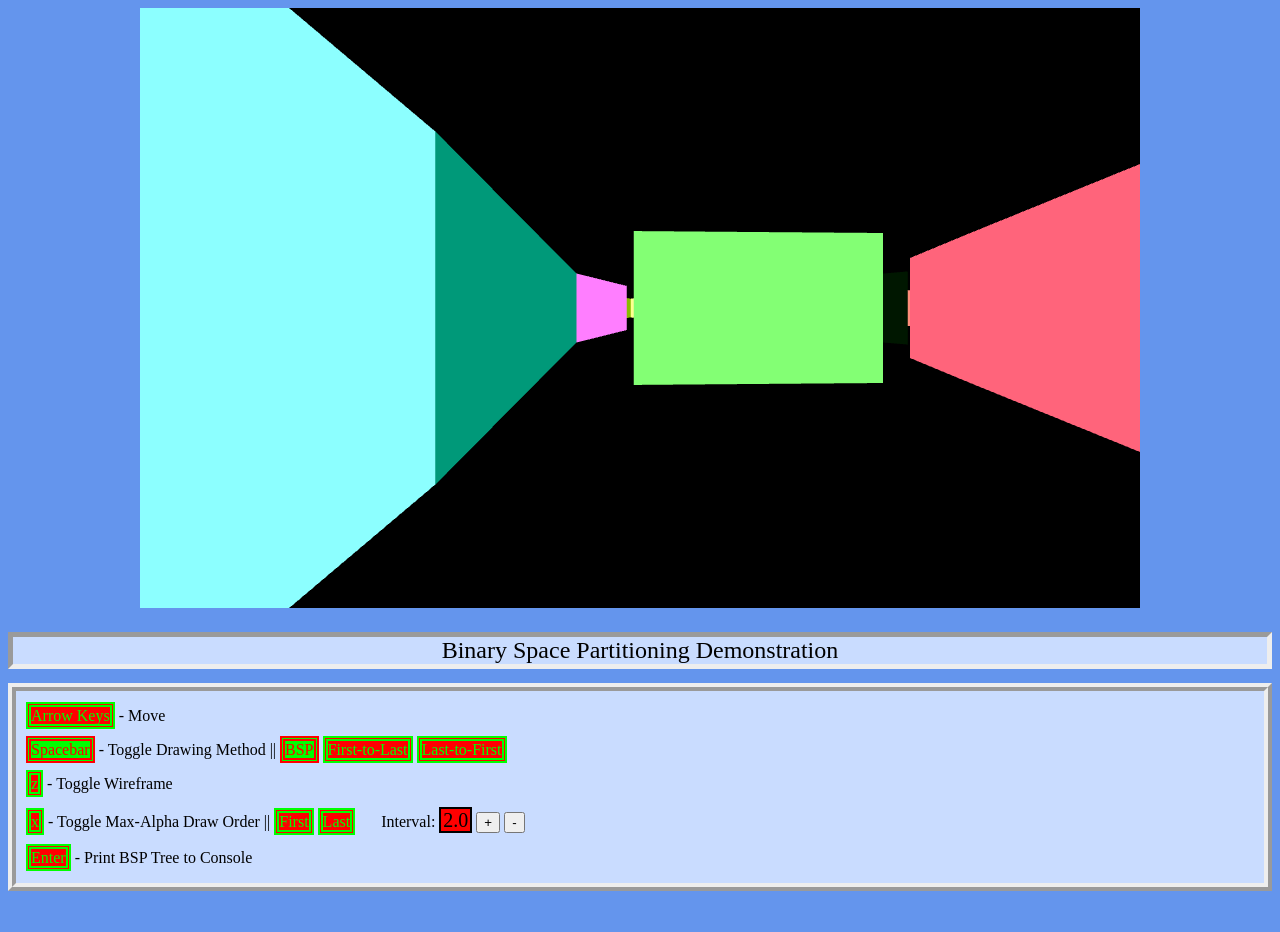
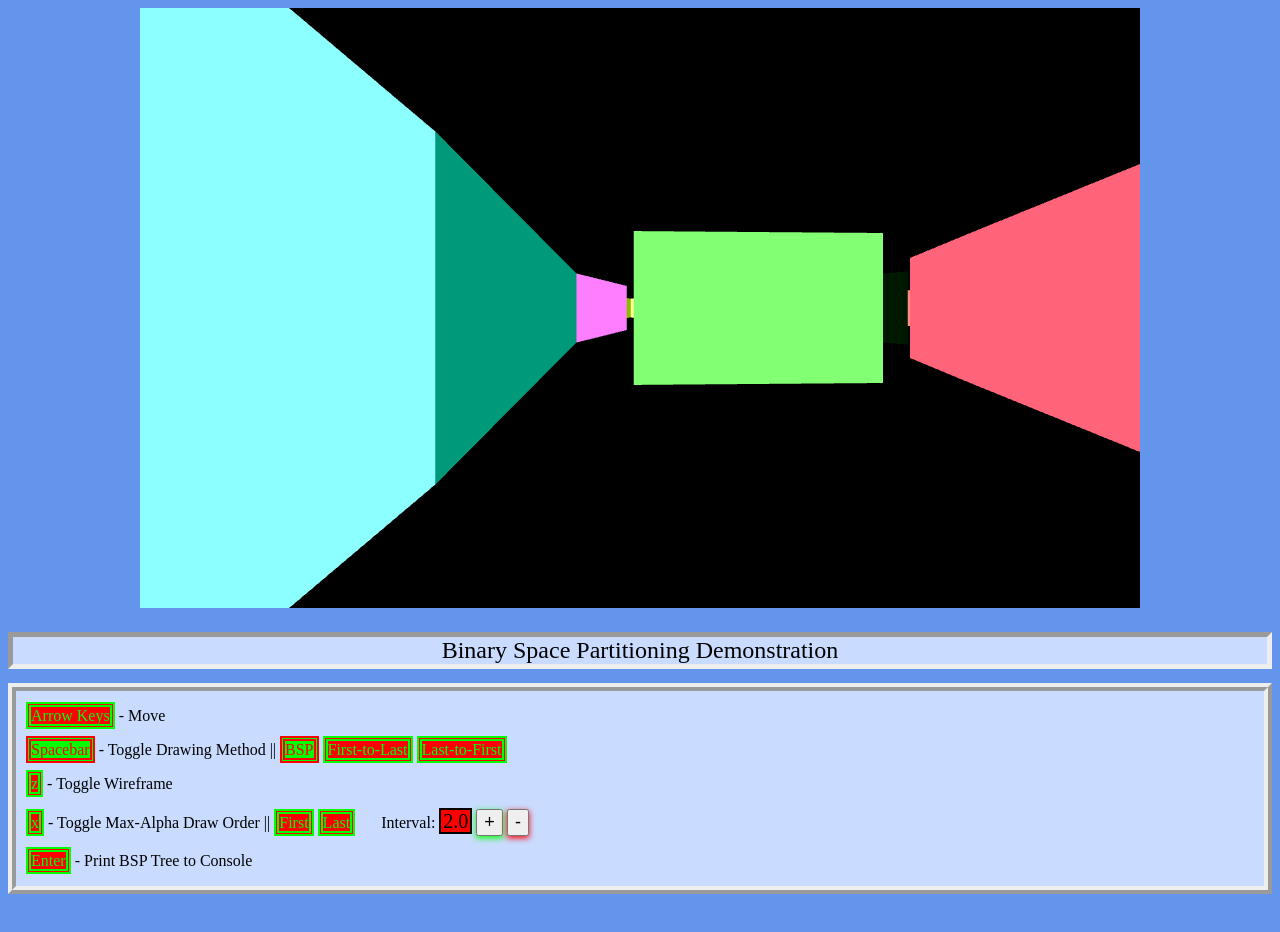
Before and after one commit to WilliamLewww/Mood-Web, a plain HTML site: page index.html in a window 1280 px wide. Shown: the top 932 px of the page. Drawn offline with Linux system fonts and the light colour scheme; animation ran at ten frames a second.

Commit message:
added shadow to interval buttons

```diff
--- a/index.html
+++ b/index.html
@@ -18,8 +18,8 @@
         <a class="instruction-text"><mark id="indicator-order" class="red">x</mark> - Toggle Max-Alpha Draw Order || <mark id="indicator-order-first" class="red">First</mark> <mark id="indicator-order-last" class="red">Last</mark></a>
         <a class="instruction-text">&nbsp;&nbsp;&nbsp;Interval: </a>
         <a id="alpha-interval" class="boxed-text-red">2.0</a>
-        <input type="button" value="+" onclick="increaseInterval(0.2)">
-        <input type="button" value="-" onclick="decreaseInterval(0.2)">
+        <input class="button-text-green" type="button" value="+" onclick="increaseInterval(0.2)">
+        <input class="button-text-red" type="button" value="-" onclick="decreaseInterval(0.2)">
     </div>
     <p class="instruction-text"><mark id="indicator-print-bsp" class="red">Enter</mark> - Print BSP Tree to Console</p>
     </div>
--- a/style.css
+++ b/style.css
@@ -33,6 +33,16 @@ canvas {
 	padding-left: 10px;
 }
 
+.button-text-green {
+	font-size: 18px;
+	box-shadow: 0 2px 6px rgba(0,255,0,255);
+}
+
+.button-text-red {
+	font-size: 18px;
+	box-shadow: 0 2px 6px rgba(255,0,0,255);
+}
+
 .boxed-text-green {
 	font-size: 20px;
 	border-style: solid;
```
